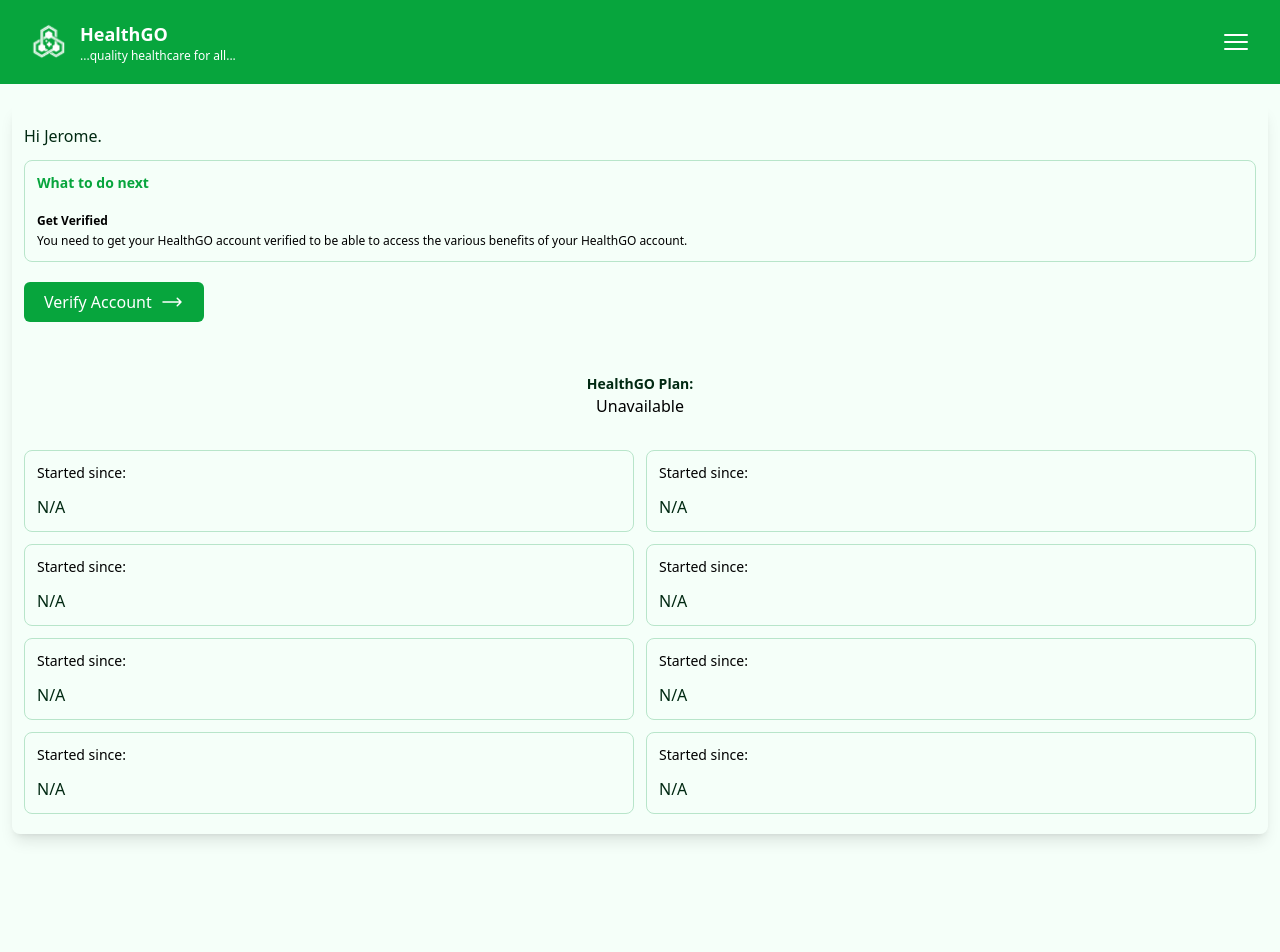
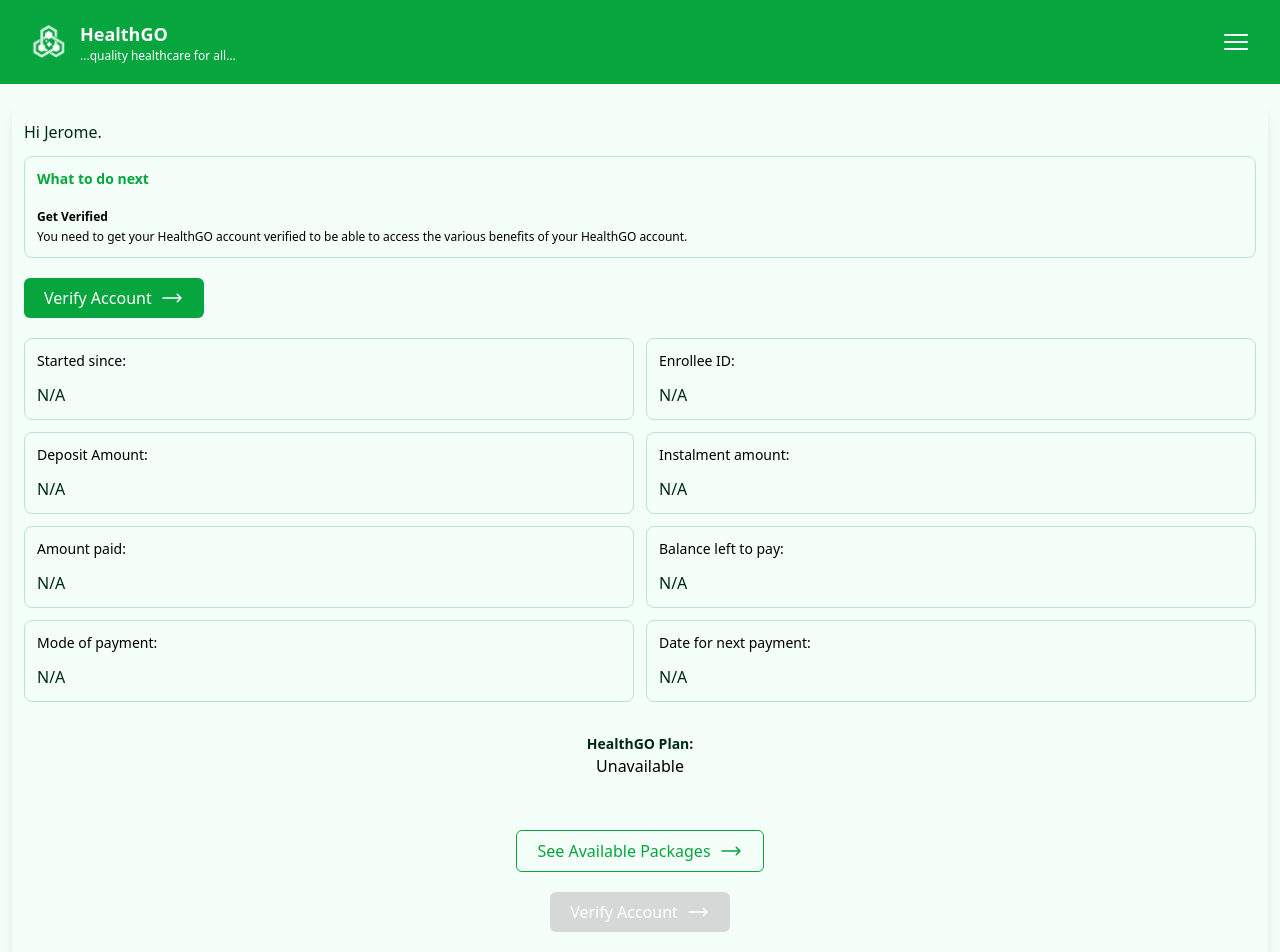
Before and after one commit to Hellthgo-Official/hmo-frontend, a React (Vite) app: page / in a window 1280 px wide. Shown: the top 952 px of the page. Before the commit the page ends 854 px from the top, so only its background shows below. Built offline with nearby package versions, Linux system fonts and the light colour scheme; a web font is replaced by a local one.

Commit message:
init product

```diff
--- a/src/App.jsx
+++ b/src/App.jsx
@@ -1,17 +1,18 @@
 import { Route, BrowserRouter as Router, Routes } from 'react-router-dom';
 import Navbar from './components/Navbar';
 import PlanSelection from './pages/PlanSelection';
+import Footer from './components/Footer';
 
 const App = () => {
   return (
     <Router>
-      <div>
-        <Navbar />
-
+      <Navbar />
+      <div className="pt-20">
         <Routes>
           <Route path="/" element={<PlanSelection />} />
         </Routes>
       </div>
+      <Footer />
     </Router>
   );
 };
--- /dev/null
+++ b/src/components/Footer.jsx
@@ -0,0 +1,12 @@
+import Logo from '../assets/images/logo-green.png';
+
+const Footer = () => {
+  return (
+    <div className="px-5 py-8 flex items-center justify-center gap-y-2 flex-col">
+      <img src={Logo} className="w-8 h-8" alt="Logo" />
+      <p className="text-sm">HealthGO Health Technology Limited</p>
+    </div>
+  );
+};
+
+export default Footer;
--- a/src/components/Navbar.jsx
+++ b/src/components/Navbar.jsx
@@ -2,7 +2,7 @@ import Logo from '../assets/images/logo.png';
 
 const Navbar = () => {
   return (
-    <div className="bg-secondaryBG px-7 py-5 flex justify-between items-center">
+    <div className="w-full bg-secondaryBG fixed top-0 px-7 py-5 flex justify-between items-center">
       <div className="flex space-x-3">
         <img src={Logo} className="w-10 h-10" alt="Logo" />
         <div className="text-white">
--- a/src/pages/PlanSelection.jsx
+++ b/src/pages/PlanSelection.jsx
@@ -35,47 +35,88 @@ const PlanSelection = () => {
           </button>
         </Link>
 
-        <div className="py-8 text-center">
-          <p className="text-sm text-healthgoBlack font-semibold">
-            {' '}
-            HealthGO Plan:
-          </p>
-          <p className="font-light">Unavailable</p>
-        </div>
-
         <div className="grid grid-cols-2 gap-3">
           <div className="border rounded-lg p-3 border-primary space-y-3">
             <p className="text-sm font-light">Started since:</p>
             <p className="text-healthgoBlack">N/A</p>
           </div>
           <div className="border rounded-lg p-3 border-primary space-y-3">
-            <p className="text-sm font-light">Started since:</p>
+            <p className="text-sm font-light">Enrollee ID:</p>
             <p className="text-healthgoBlack">N/A</p>
           </div>
           <div className="border rounded-lg p-3 border-primary space-y-3">
-            <p className="text-sm font-light">Started since:</p>
+            <p className="text-sm font-light">Deposit Amount:</p>
             <p className="text-healthgoBlack">N/A</p>
           </div>
           <div className="border rounded-lg p-3 border-primary space-y-3">
-            <p className="text-sm font-light">Started since:</p>
+            <p className="text-sm font-light">Instalment amount:</p>
             <p className="text-healthgoBlack">N/A</p>
           </div>
           <div className="border rounded-lg p-3 border-primary space-y-3">
-            <p className="text-sm font-light">Started since:</p>
+            <p className="text-sm font-light">Amount paid:</p>
             <p className="text-healthgoBlack">N/A</p>
           </div>
           <div className="border rounded-lg p-3 border-primary space-y-3">
-            <p className="text-sm font-light">Started since:</p>
+            <p className="text-sm font-light">Balance left to pay:</p>
             <p className="text-healthgoBlack">N/A</p>
           </div>
           <div className="border rounded-lg p-3 border-primary space-y-3">
-            <p className="text-sm font-light">Started since:</p>
+            <p className="text-sm font-light">Mode of payment:</p>
             <p className="text-healthgoBlack">N/A</p>
           </div>
           <div className="border rounded-lg p-3 border-primary space-y-3">
-            <p className="text-sm font-light">Started since:</p>
+            <p className="text-sm font-light">Date for next payment:</p>
             <p className="text-healthgoBlack">N/A</p>
           </div>
+        </div>
+
+        <div className="py-8 text-center">
+          <p className="text-sm text-healthgoBlack font-semibold">
+            HealthGO Plan:
+          </p>
+          <p className="font-light">Unavailable</p>
+        </div>
+
+        <div className="flex items-center justify-center flex-col">
+          <Link to={'/'}>
+            <button className="px-5 py-2 my-5 gap-x-2 rounded-md flex border-green border text-healthgoGreen">
+              See Available Packages
+              <svg
+                xmlns="http://www.w3.org/2000/svg"
+                fill="none"
+                viewBox="0 0 24 24"
+                strokeWidth="1.5"
+                stroke="currentColor"
+                className="w-6 h-6"
+              >
+                <path
+                  strokeLinecap="round"
+                  strokeLinejoin="round"
+                  d="M17.25 8.25 21 12m0 0-3.75 3.75M21 12H3"
+                />
+              </svg>
+            </button>
+          </Link>
+
+          <Link to={'/'}>
+            <button className="px-5 py-2 mb-5 gap-x-2 rounded-md flex bg-grey text-white">
+              Verify Account
+              <svg
+                xmlns="http://www.w3.org/2000/svg"
+                fill="none"
+                viewBox="0 0 24 24"
+                strokeWidth="1.5"
+                stroke="currentColor"
+                className="w-6 h-6"
+              >
+                <path
+                  strokeLinecap="round"
+                  strokeLinejoin="round"
+                  d="M17.25 8.25 21 12m0 0-3.75 3.75M21 12H3"
+                />
+              </svg>
+            </button>
+          </Link>
         </div>
       </div>
     </div>
--- a/tailwind.config.js
+++ b/tailwind.config.js
@@ -9,6 +9,7 @@ export default {
         primaryBG: '#F5FFF9',
         secondaryBG: '#07A53D',
         healthgoBlack: '#002912',
+        grey: '#D5D8D6',
       },
 
       fontFamily: {
@@ -20,6 +21,7 @@ export default {
       },
       borderColor: {
         primary: '#B8E5CA',
+        green: '#07A53D',
       },
     },
   },
```
Also changed, not shown: src/assets/images/logo-green.png (added).
